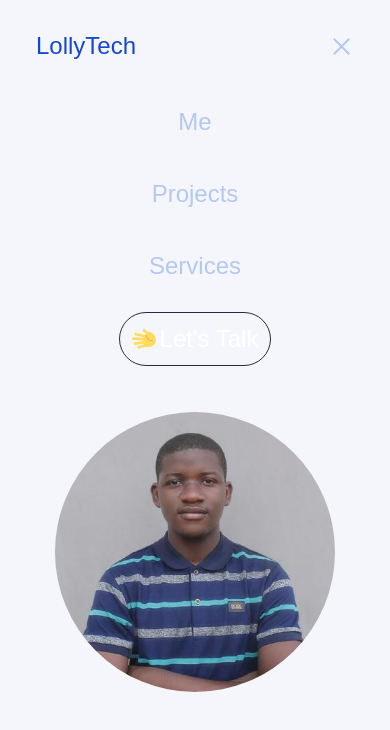
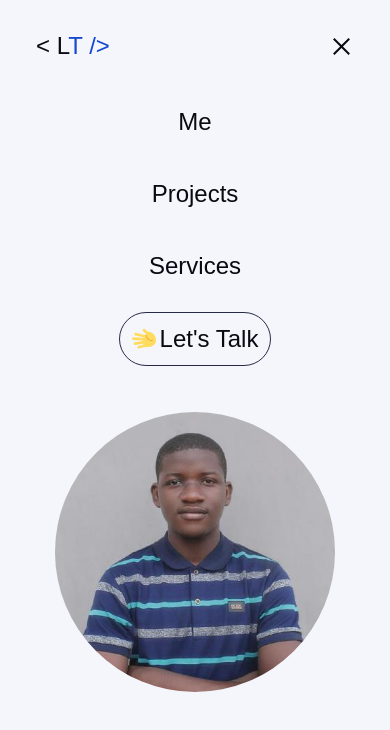
Before and after one commit to LollyTim/sanya-ololade-portfolio, a React (Create React App) app: page / in a window 390 px wide. Both pictures are taken after a click on the button 338 px from the left and 32 px from the top of the page. Shown: the top 730 px of the page. Built offline with nearby package versions, Linux system fonts and the light colour scheme.

Commit message:
doing hard things

```diff
--- a/src/components/NavBar.jsx
+++ b/src/components/NavBar.jsx
@@ -112,7 +112,7 @@ const NavBar = () => {
         </motion.a>
         <button
           onClick={handleNav}
-          className="hidden text-[#fff] max-[640px]:flex text-lg w-[25px]"
+          className="hidden text-textClr dark:text-textClrDark max-[640px]:flex text-lg w-[25px]"
         >
           <BiMenu size={25} />
         </button>
@@ -149,10 +149,11 @@ const NavBar = () => {
               duration: 1,
             }}
           >
-            LollyTech
+            <span className=" text-textClr dark:text-textClrDark"> &lt; L</span>
+            T /&gt;
           </motion.h1>
           <AiOutlineClose
-            className="cursor-pointer"
+            className=" text-textClr dark:text-textClrDark cursor-pointer"
             size={25}
             onClick={handleNav}
           />
@@ -160,7 +161,7 @@ const NavBar = () => {
         <div className="w-[90%] justify-center mx-auto flex flex-col items-center gap-5">
           <a
             href="/"
-            className="p-2 w-fit hover:bg-[#010314] justify-center items-center mx-auto rounded-lg transition-colors"
+            className="p-2 w-fit text-textClr dark:text-textClrDark justify-center items-center mx-auto rounded-lg transition-colors"
           >
             Me
           </a>
@@ -168,7 +169,7 @@ const NavBar = () => {
             onClick={() => {
               setNav(false);
             }}
-            className="p-2 w-fit justify-center items-center hover:bg-[#010314] rounded-lg transition-colors"
+            className="p-2 w-fit justify-center items-center text-textClr dark:text-textClrDark  rounded-lg transition-colors"
           >
             Projects
           </a>
@@ -176,7 +177,7 @@ const NavBar = () => {
             onClick={() => {
               setNav(false);
             }}
-            className="p-2 text-nowrap w-fit justify-center items-center hover:bg-[#010314] rounded-lg transition-colors"
+            className="p-2 text-nowrap w-fit text-textClr dark:text-textClrDark justify-center items-center rounded-lg transition-colors"
           >
             Services
           </a>
@@ -191,7 +192,7 @@ const NavBar = () => {
               ease: "easeIn",
               duration: 1,
             }}
-            className="text-[#fff] items-center flex gap-1 border border-[#282B46] rounded-full py-2 px-3 font-SatoshiLight font-medium"
+            className=" text-textClr dark:text-textClrDark items-center flex gap-1 border border-[#282B46] rounded-full py-2 px-3 font-SatoshiLight font-medium"
           >
             {" "}
             <svg
@@ -220,7 +221,7 @@ const NavBar = () => {
                 </clipPath>
               </defs>
             </svg>
-            <p>Let's Talk</p>
+            <p className="text-textClr dark:text-textClrDark">Let's Talk</p>
           </motion.a>
         </div>
       </motion.div>
```
